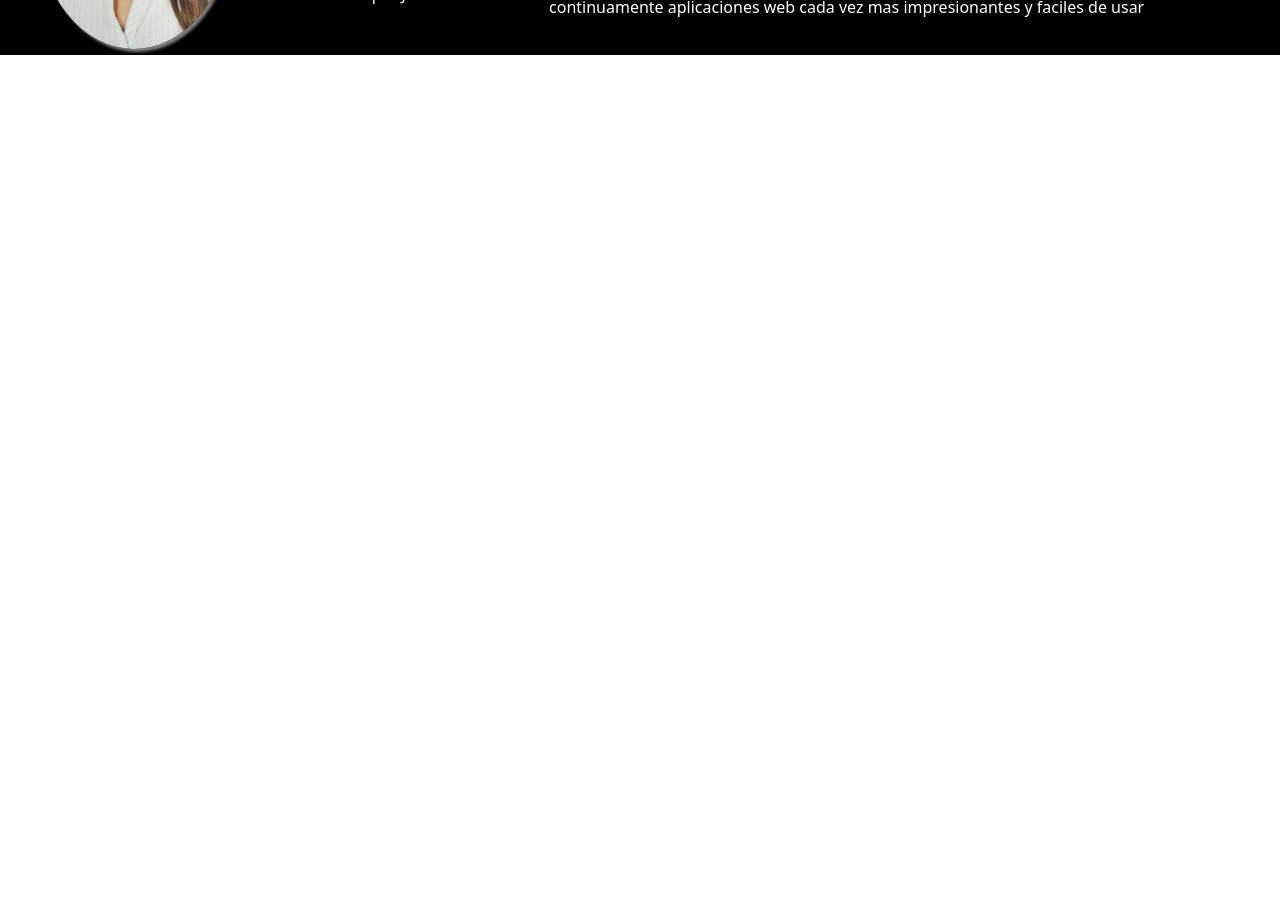
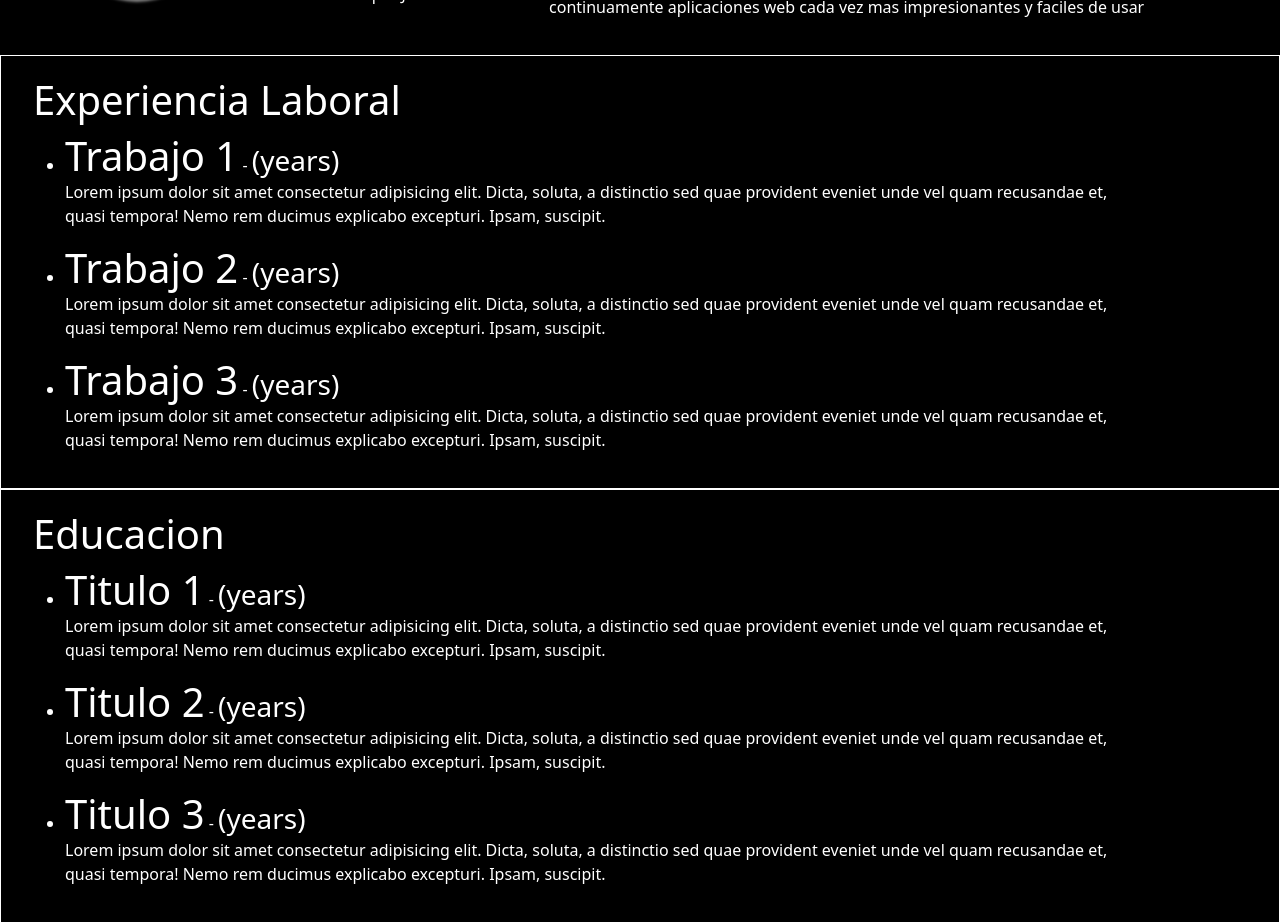
Before and after one commit to Mariu-30/proyectoInt, an Angular app: page / in a window 1280 px wide. Shown: the part 700-1623 px from the top of the page. Before the commit the page ends 800 px from the top, so only its background shows below. Built offline with nearby package versions, Linux system fonts and the light colour scheme.

Commit message:
Agregue componente experiencia y educacion

```diff
--- a/src/app/app.component.html
+++ b/src/app/app.component.html
@@ -1,2 +1,3 @@
 <app-header></app-header>
 <app-acerca-de></app-acerca-de>
+<app-expereduc></app-expereduc>
--- a/src/app/app.module.ts
+++ b/src/app/app.module.ts
@@ -8,6 +8,7 @@ import { LogoArgComponent } from './components/logo-arg/logo-arg.component';
 import { SocialnetComponent } from './components/socialnet/socialnet.component';
 import { BannerComponent } from './components/banner/banner.component';
 import { AcercaDeComponent } from './components/acerca-de/acerca-de.component';
+import { ExpereducComponent } from './components/expereduc/expereduc.component';
 
 @NgModule({
   declarations: [
@@ -16,7 +17,8 @@ import { AcercaDeComponent } from './components/acerca-de/acerca-de.component';
     LogoArgComponent,
     SocialnetComponent,
     BannerComponent,
-    AcercaDeComponent
+    AcercaDeComponent,
+    ExpereducComponent
   ],
   imports: [
     BrowserModule,
--- a/src/app/components/acerca-de/acerca-de.component.css
+++ b/src/app/components/acerca-de/acerca-de.component.css
@@ -18,7 +18,7 @@ div {
         border-radius: 100%;
         box-shadow: 3px 3px 3px grey;
         left: 3%;
-        top: 500px;
+        top: 450px;
     }
 }
 @media (max-width: 575px){
--- /dev/null
+++ b/src/app/components/expereduc/expereduc.component.css
@@ -0,0 +1,11 @@
+.row {
+    padding: 20px;
+    border: 1px solid white;
+}
+div {
+    background-color: black;
+    color: white;
+}
+h1, h3 {
+    display: inline;
+}
--- /dev/null
+++ b/src/app/components/expereduc/expereduc.component.html
@@ -0,0 +1,38 @@
+<div class="container-fluid">
+    <div class="row">
+        <h1>Experiencia Laboral</h1>
+        <div class="col-lg-11">
+            <ul>
+                <li><h1>Trabajo 1</h1> - <h3>(years)</h3></li>
+                <p>Lorem ipsum dolor sit amet consectetur adipisicing elit. Dicta, soluta, a distinctio sed quae provident eveniet unde vel quam recusandae et, quasi tempora! Nemo rem ducimus explicabo excepturi. Ipsam, suscipit.</p>
+            </ul>
+            <ul>
+                <li><h1>Trabajo 2</h1> - <h3>(years)</h3></li>
+                <p>Lorem ipsum dolor sit amet consectetur adipisicing elit. Dicta, soluta, a distinctio sed quae provident eveniet unde vel quam recusandae et, quasi tempora! Nemo rem ducimus explicabo excepturi. Ipsam, suscipit.</p>
+            </ul>
+            <ul>
+                <li><h1>Trabajo 3</h1> - <h3>(years)</h3></li>
+                <p>Lorem ipsum dolor sit amet consectetur adipisicing elit. Dicta, soluta, a distinctio sed quae provident eveniet unde vel quam recusandae et, quasi tempora! Nemo rem ducimus explicabo excepturi. Ipsam, suscipit.</p>
+            </ul>
+        </div>
+    </div>
+</div>
+<div class="container-fluid">
+    <div class="row">
+        <h1>Educacion</h1>
+        <div class="col-lg-11">
+            <ul>
+                <li><h1>Titulo 1</h1> - <h3>(years)</h3></li>
+                <p>Lorem ipsum dolor sit amet consectetur adipisicing elit. Dicta, soluta, a distinctio sed quae provident eveniet unde vel quam recusandae et, quasi tempora! Nemo rem ducimus explicabo excepturi. Ipsam, suscipit.</p>
+            </ul>
+            <ul>
+                <li><h1>Titulo 2</h1> - <h3>(years)</h3></li>
+                <p>Lorem ipsum dolor sit amet consectetur adipisicing elit. Dicta, soluta, a distinctio sed quae provident eveniet unde vel quam recusandae et, quasi tempora! Nemo rem ducimus explicabo excepturi. Ipsam, suscipit.</p>
+            </ul>
+            <ul>
+                <li><h1>Titulo 3</h1> - <h3>(years)</h3></li>
+                <p>Lorem ipsum dolor sit amet consectetur adipisicing elit. Dicta, soluta, a distinctio sed quae provident eveniet unde vel quam recusandae et, quasi tempora! Nemo rem ducimus explicabo excepturi. Ipsam, suscipit.</p>
+            </ul>
+        </div>
+    </div>
+</div>
--- /dev/null
+++ b/src/app/components/expereduc/expereduc.component.ts
@@ -0,0 +1,15 @@
+import { Component, OnInit } from '@angular/core';
+
+@Component({
+  selector: 'app-expereduc',
+  templateUrl: './expereduc.component.html',
+  styleUrls: ['./expereduc.component.css']
+})
+export class ExpereducComponent implements OnInit {
+
+  constructor() { }
+
+  ngOnInit(): void {
+  }
+
+}
```
Also changed, not shown: 1 other file (tests, documents, lock files or other folders).
